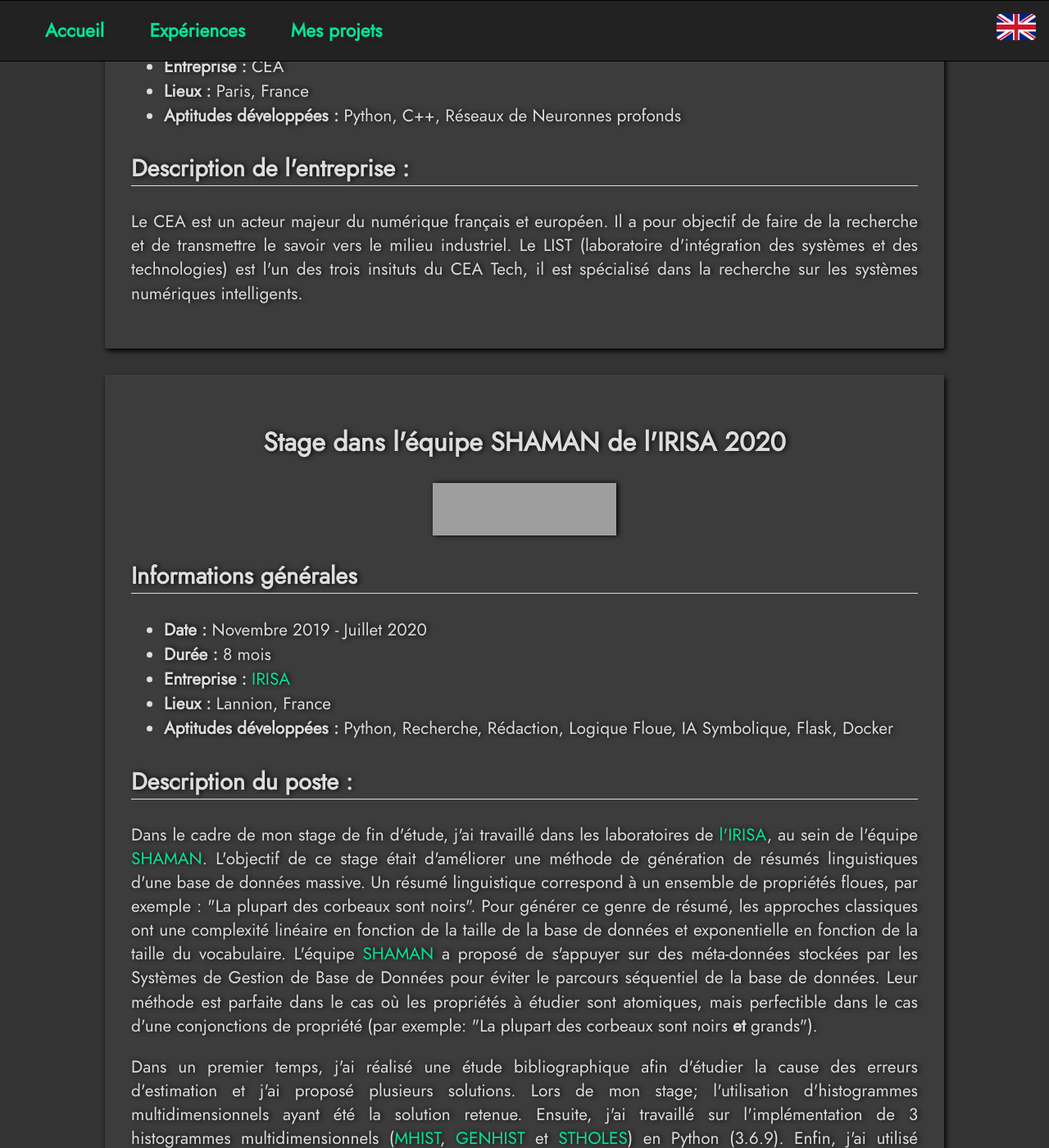
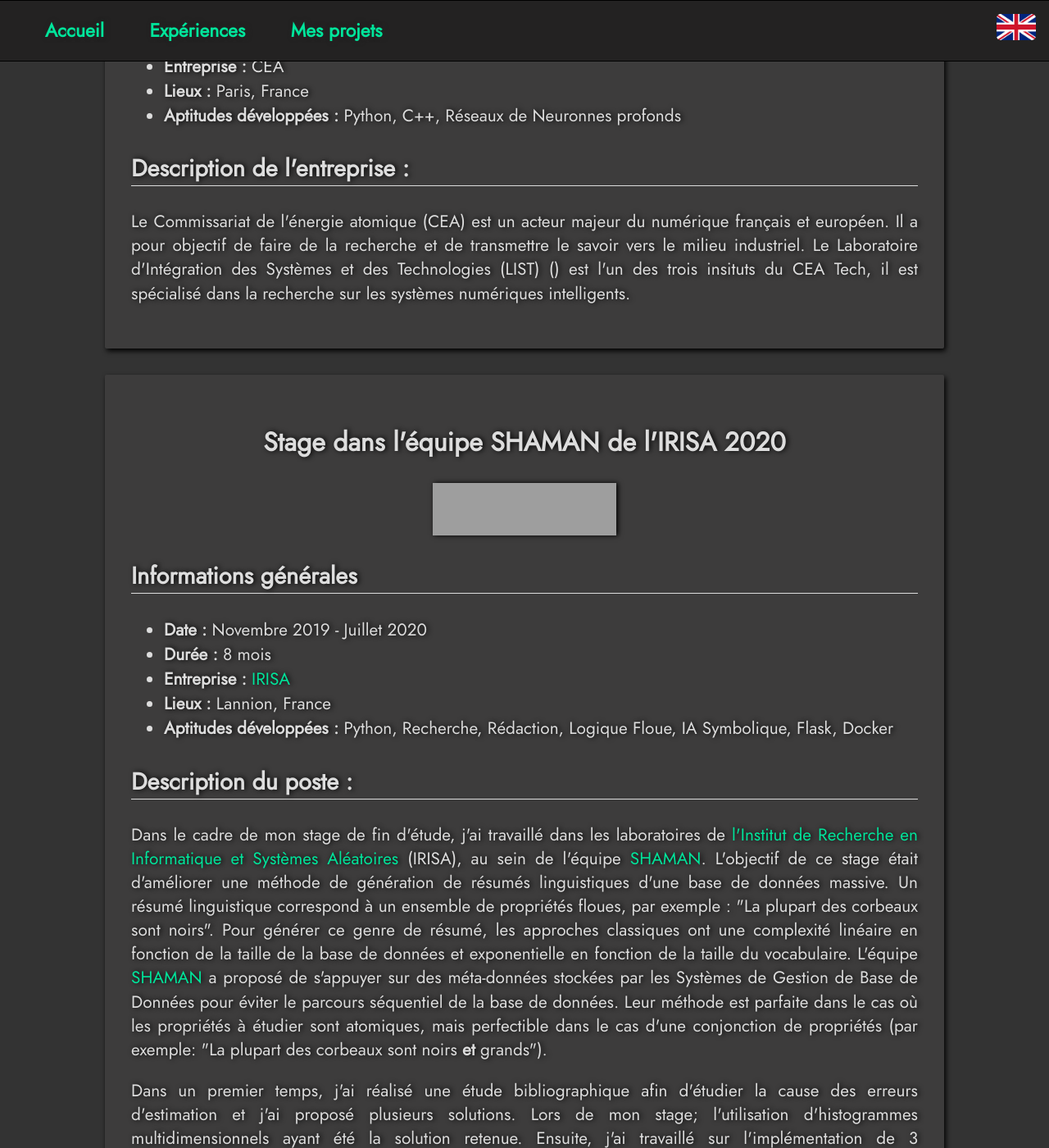
Before and after one commit to cmoineau/cmoineau.github.io, a Jekyll site: the page built from work_experiences/fr/index.html, in a window 1280 px wide and 1400 px high, scrolled down 750 px. Shown: the whole window at 82% size. Built offline with Jekyll 4.4.1, drawn with Linux system fonts in a browser that asks for light colours; some of the changed text lies outside the part shown; grey boxes are pictures that could not be loaded.

Commit message:
Typo fixes + higlight get it's own color !

```diff
--- a/css/main.css
+++ b/css/main.css
@@ -20,6 +20,7 @@
 html[data-theme='dark']{
     font-family: Jost;
     --bg: #333333;
+    --highlight: #2d2d2d;
     --bg-box: #3d3c3c;
     --color-text: #dddddd;
     --bg-nav: #232222;
@@ -34,7 +35,7 @@
     --a-c: #00e59b;
 }
 ::selection{
-    background-color: var(--bg);
+    background-color: var(--highlight);
 }
 body {
     margin: 0px auto;
--- a/index.html
+++ b/index.html
@@ -89,7 +89,7 @@
 						<li>Basic digital systems</li>
 					</ul>
 			</ul>
-		<h3><a href="http://www.enssat.fr/"><img src="/ressources/pothier.jpg" style="height: 3.5em; width: 3.5em; margin-right: 0.5em;"></a>
+		<h3><a href="http://www.lycee-pothier.com/"><img src="/ressources/pothier.jpg" style="height: 3.5em; width: 3.5em; margin-right: 0.5em;"></a>
 			Preparatory classes (2015-2017)
 			<i id="3_show" class="fa fa-arrow-circle-down" aria-hidden="true" style="margin-left: 0.5em;"
 			onclick="document.getElementById('prep').style.display='block';document.getElementById('3_hide').style.display='initial';document.getElementById('3_show').style.display='none';"></i>
--- a/project/fr/index.html
+++ b/project/fr/index.html
@@ -47,7 +47,7 @@
 	    			En tant qu'étudiant à <a href="http://www.enssat.fr/">l'ENSSAT Lannion</a>, ces projets m'ont donné l'occasion de participer à la vie étudiante. J'ai été coordinateur des deux projets. Comme expliqué au dessus, le projet Ada Lovelace était constitué de beaucoup d'acteurs, mon travail a été de les coordonner de manière à créer un challenge intéressant et convivial pour les étudiants.
 	    		</p>
 	    		<p>
-	    			J'ai également dû organiser et aider l'équipe d'étudiants dont je faisais partie. J'ai entre autre participé à la création du budget, à la recherche de sponsors et à l'organisation de la logistique des évènements.
+	    			J'ai également dû organiser et aider l'équipe d'étudiants dont je faisais partie. J'ai, entre autre, participé à la création du budget, à la recherche de sponsors et à l'organisation de la logistique des évènements.
 	    			J'ai ainsi pû travailler sur la communication et les résolutions de conflits.
 	    		</p>
 
--- a/work_experiences/fr/index.html
+++ b/work_experiences/fr/index.html
@@ -27,9 +27,9 @@
 
 			<h3>Description de l'entreprise :</h3>
 			<p>
-				Le CEA est un acteur majeur du numérique français et européen.
+				Le Commissariat de l'énergie atomique (CEA) est un acteur majeur du numérique français et européen.
 				Il a pour objectif de faire de la recherche et de transmettre le savoir vers le milieu industriel.
-				Le LIST (laboratoire d'intégration des systèmes et des technologies) est l'un des trois insituts du CEA Tech, il est spécialisé dans la recherche sur les systèmes numériques intelligents.
+				Le Laboratoire d'Intégration des Systèmes et des Technologies (LIST) () est l'un des trois insituts du CEA Tech, il est spécialisé dans la recherche sur les systèmes numériques intelligents.
 			</p>
 		</div>
 
@@ -48,14 +48,14 @@
 			<h3>Description du poste :</h3>
 			<p>
 
-				Dans le cadre de mon stage de fin d'étude, j'ai travaillé dans les laboratoires de <a href="http://www.irisa.fr/">l'IRISA</a>, au sein de l'équipe <a href="http://www-shaman.irisa.fr/">SHAMAN</a>.
+				Dans le cadre de mon stage de fin d'étude, j'ai travaillé dans les laboratoires de <a href="http://www.irisa.fr/">l'Institut de Recherche en Informatique et Systèmes Aléatoires</a> (IRISA), au sein de l'équipe <a href="http://www-shaman.irisa.fr/">SHAMAN</a>.
 				L'objectif de ce stage était d'améliorer une méthode de génération de résumés linguistiques d'une base de données massive.
 				Un résumé linguistique correspond à un ensemble de propriétés floues, par exemple : "La plupart des corbeaux sont noirs".
 				Pour générer ce genre de résumé, les approches classiques ont une complexité linéaire en fonction de la taille de la
 				base de données et exponentielle en fonction de la taille du vocabulaire. L'équipe <a href="http://www-shaman.irisa.fr/">SHAMAN</a> a proposé de s'appuyer sur
 				des méta-données stockées par les Systèmes de Gestion de Base de Données pour éviter le parcours séquentiel de la base de
 				données. Leur méthode est parfaite dans le cas où les propriétés à étudier sont atomiques, mais perfectible dans le cas d'une
-				conjonctions de propriété (par exemple: "La plupart des corbeaux sont noirs <b>et</b> grands").
+				conjonction de propriétés (par exemple: "La plupart des corbeaux sont noirs <b>et</b> grands").
 			</p>
 			<p>
 
--- a/work_experiences/index.html
+++ b/work_experiences/index.html
@@ -7,6 +7,7 @@
 
 		<h2 style="text-align: left">Summary :</h2>
 		<ul>
+			<li><a href="#cea">CEA list</a></li>
 			<li><a href="#irisa">Internship in the team SHAMAN of the IRISA 2020</a></li>
 			<li><a href="#NCTU">Internship at the NCTU 2019</a></li>
 			<li><a href="#Metropole">Orléans Métropole 2018</a></li>
@@ -40,7 +41,7 @@
 			<h3>General informations</h3>
 			<ul>
 				<li><b>Date :</b> November 2019 - July 2020</li>
-				<li><b>Duration :</b> 2 months</li>
+				<li><b>Duration :</b> 6 months</li>
 				<li><b>Company :</b> <a href="http://www.irisa.fr/"></a>IRISA</a></li>
 				<li><b>Location :</b> Lannion, France</li>
 				<li><b>Skills developed :</b> Python, Research, Redaction, Fuzzy Logic, Symbolic AI</li>
@@ -94,8 +95,6 @@
 
 			<p>
 				During these 2 months, I have worked on detecting emotion using ECG (Electrocardiogram) and PPG (Photoplethysmogram) signals. For this I used CNN (convolutional neuronnal network) with the library <a href="https://keras.io/">Keras</a> (v2.24). This also made me work on issues such as peak detection and real time implementation. Indeed, at the end of the internship I had to implement my CNN on the <a href="https://developer.nvidia.com/embedded/jetson-nano-developer-kit">JetSon Nano board</a>.
-					During these 2 months, I have worked on detecting emotion using ECG (Electrocardiogram) and PPG (Photoplethysmogram) signals. For this I used CNN (convolutional neuronnal network) with the library <a href="https://keras.io/">Keras</a> (v2.24). This also made me work on issues such as peak detection and real time implementation. Indeed, at the end of the internship I had to implement my CNN on the <a href="https://developer.nvidia.com/embedded/jetson-nano-developer-kit">JetSon Nano board</a>.
-				During these 2 months, I have worked on detecting emotion using ECG (Electrocardiogram) and PPG (Photoplethysmogram) signals. For this I used CNN (convolutional neuronnal network) with the library <a href="https://keras.io/">Keras</a> (v2.24). This also made me work on issues such as peak detection and real time implementation. Indeed, at the end of the internship I had to implement my CNN on the <a href="https://developer.nvidia.com/embedded/jetson-nano-developer-kit">JetSon Nano board</a>.
 			</p>
 
 			<h3>Conclusion :</h3>
```
Also changed, not shown: other parts of project/fr/index.html (+2 -2 lines), other parts of work_experiences/fr/index.html (+6 -6 lines), fr/index.html (+5 -5 lines).
